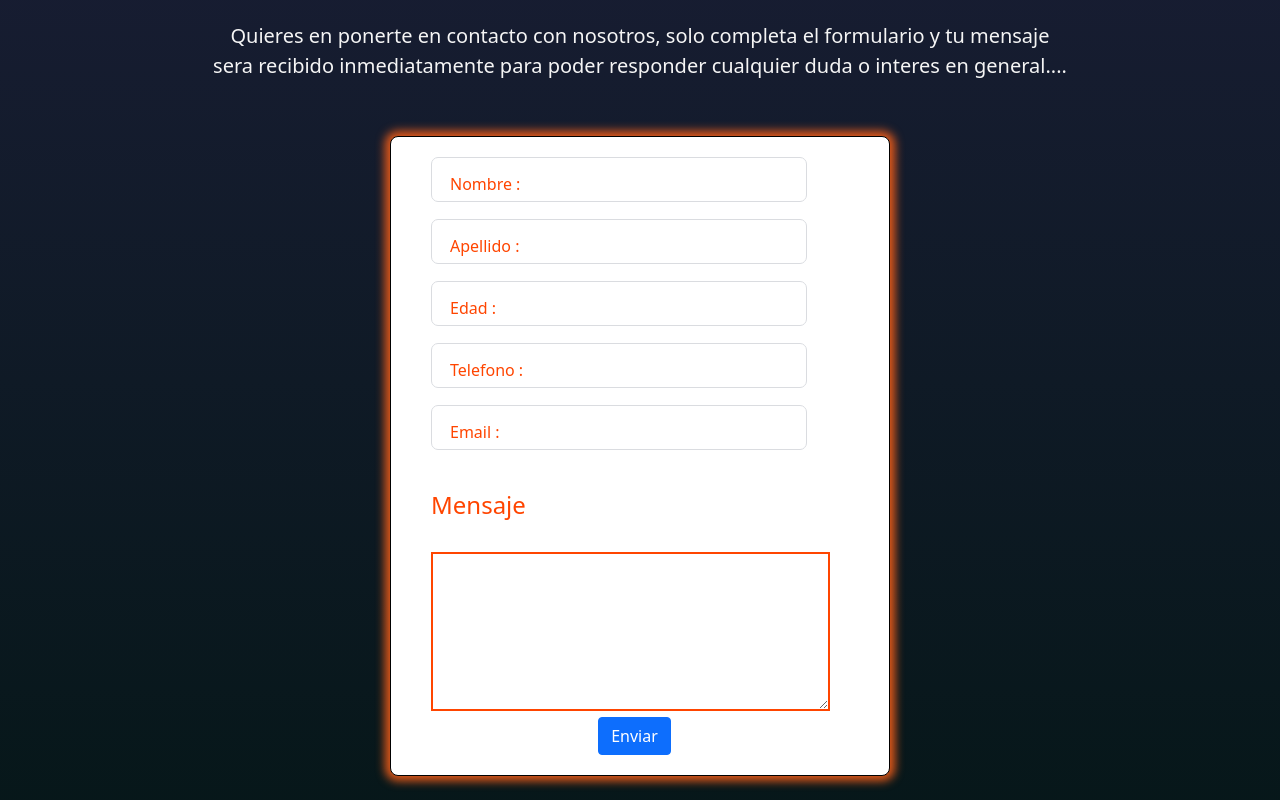
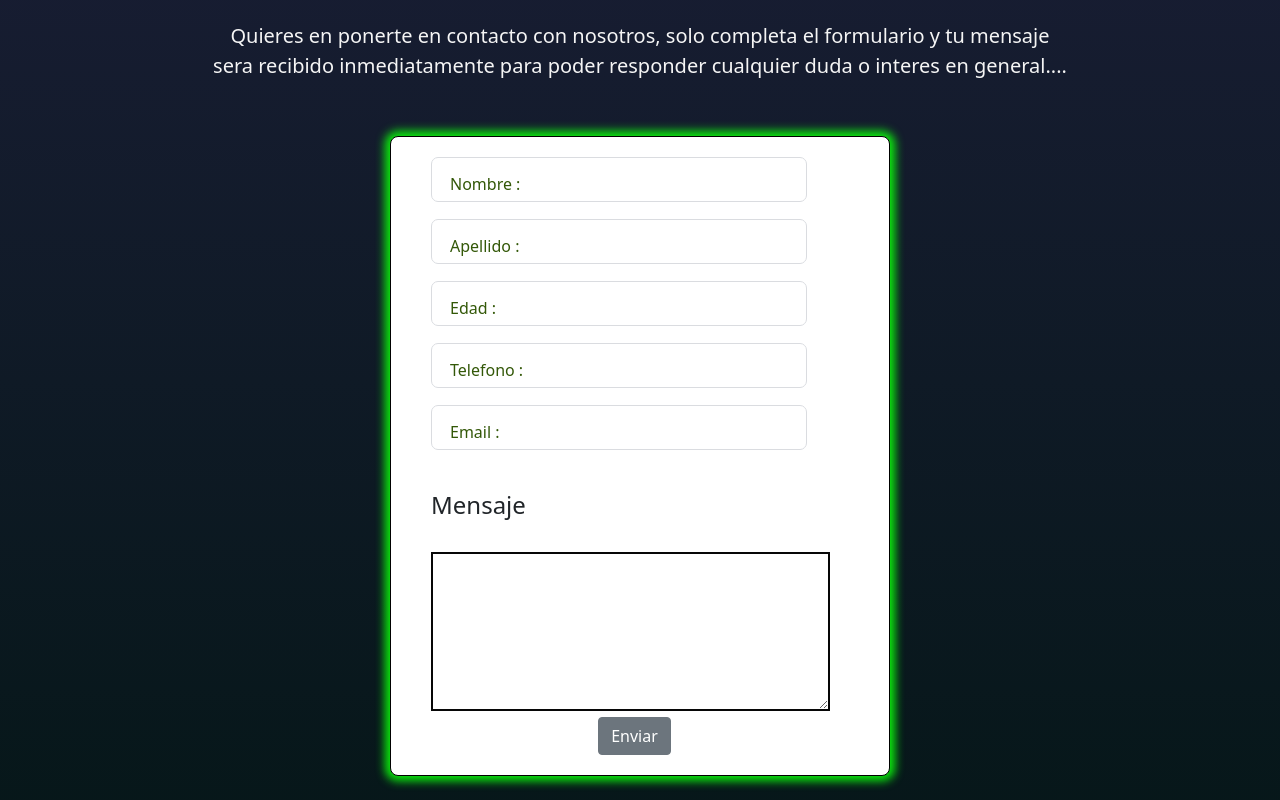
Before and after one commit to Saponka/Comix-Zoom, a website: page public/index.html in a window 1280 px wide. Shown: the part 2700-3500 px from the top of the page. Drawn offline with nearby package versions, Linux system fonts and the light colour scheme; a web font is replaced by a local one.

Commit message:
form 2.0

```diff
--- a/public/css/estilo.css
+++ b/public/css/estilo.css
@@ -178,7 +178,7 @@ article p{
     border:1px solid black;
     border-radius: 8px;
     padding: 20px 40px;
-    box-shadow: 0  0 10px 5px rgba(236, 92, 25, 0.959);
+    box-shadow: 0  0 10px 5px rgba(11, 247, 11, 0.959);
 }
 .divContainer{
     position: relative;
@@ -196,7 +196,7 @@ article p{
     padding: 0 4px;
      background-color: white;
     color: #DADCE0;
-    color: orangered;
+    color: rgb(51, 88, 8);
     font-size: 16px;
     transition: 0.5s;
     z-index: 0;
@@ -215,7 +215,7 @@ article p{
     outline: none;
     background: none;
     z-index: 1;
-    color: orangered;
+    color: rgb(43, 255, 0);
 }
 .input:focus + .label {
     top: -7px;
@@ -223,10 +223,10 @@ article p{
     z-index: 10;
     font-size: 14px;
     font-weight: 600;
-    color: orangered;
+    color: rgb(77, 255, 0);
 }
 .input:focus {
-    border: 2px solid orangered;
+    border: 2px solid rgb(30, 255, 0);
 }
 .input:not(:placeholder-shown)+ .label {
     top: -7px;
@@ -238,16 +238,16 @@ article p{
 .textArea{
     width: 399px;
     height: 159px;
-    color: orangered;
-    border: 2px solid orangered;
+    color: rgb(123, 255, 0);
+    border: 2px solid rgb(7, 7, 7);
     font-size: large;
     font-weight: bold;
 }
-.btn-primary {
+.btn-secondary {
     margin-left: 40%;
 }
-.btn-primary:hover{
-   background-color: rgb(255, 102, 0);
+.btn-secondary:hover{
+   background-color: rgb(157, 0, 255);
 }
 /* /////////////footer //////////////////*/
 footer.footer {
@@ -317,7 +317,6 @@ h3{
     .logo a{
         margin-top: 0px;
     }
-
     .main{
         height: 1015px;
         margin: auto
--- a/public/index.html
+++ b/public/index.html
@@ -162,10 +162,10 @@
             <label for="" class="label">Email :</label>
           </div>
           <div><br>
-            <h4 style="color: orangered">Mensaje</h4><br>
+            <h4 >Mensaje</h4><br>
             <textarea name="text" id="mensaje" cols="20" rows="10" placeholder="Mensaje" class="textArea" value=""></textarea>
           </div>
-          <button type="submit" class="btn btn-primary">Enviar</button><br>
+          <button type="submit" class="btn btn-secondary">Enviar</button><br>
       </div>
     </section><br>
     <hr style="color: whitesmoke;">
```
